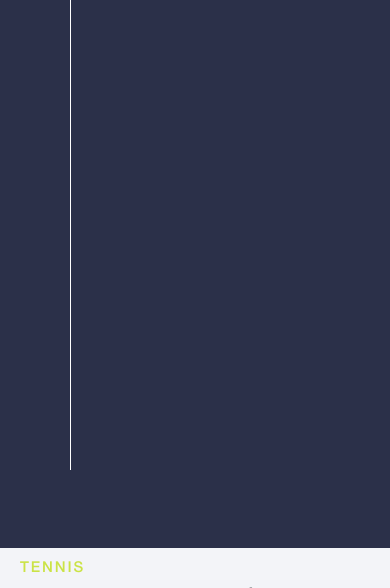
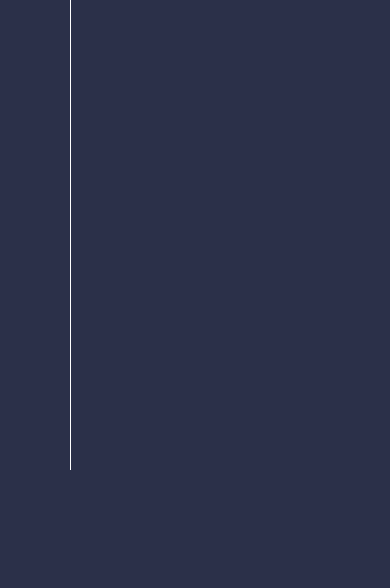
Before and after one commit to milosmiler/demo-proyecto-tennis.github.io, a plain HTML site: page index.html in a window 390 px wide. Both pictures are taken after a click on the element 101 px from the left and 64 px from the top of the page. Shown: the part 256-844 px from the top of the page. Drawn offline with Linux system fonts and the light colour scheme.

Commit message:
descomprimir css para ejemplo

```diff
--- a/css/style.css
+++ b/css/style.css
@@ -908,7 +908,7 @@ button.arrow.right {
     header nav {
         position: fixed;
         width: 100%;
-        height: 100vh;
+        height: 200%;
         background: #2b3049;
         left: 0;
         top: -40px;
```
